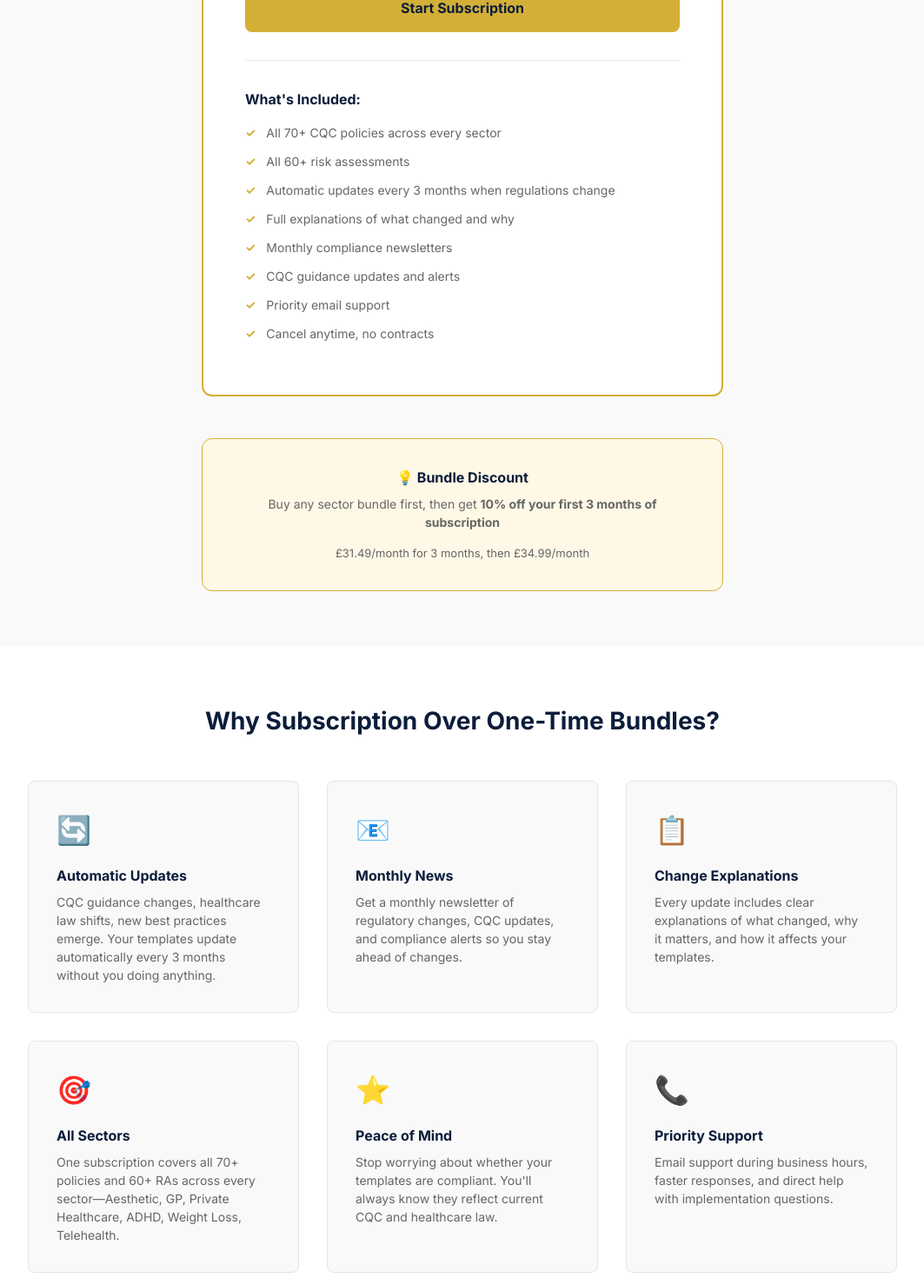
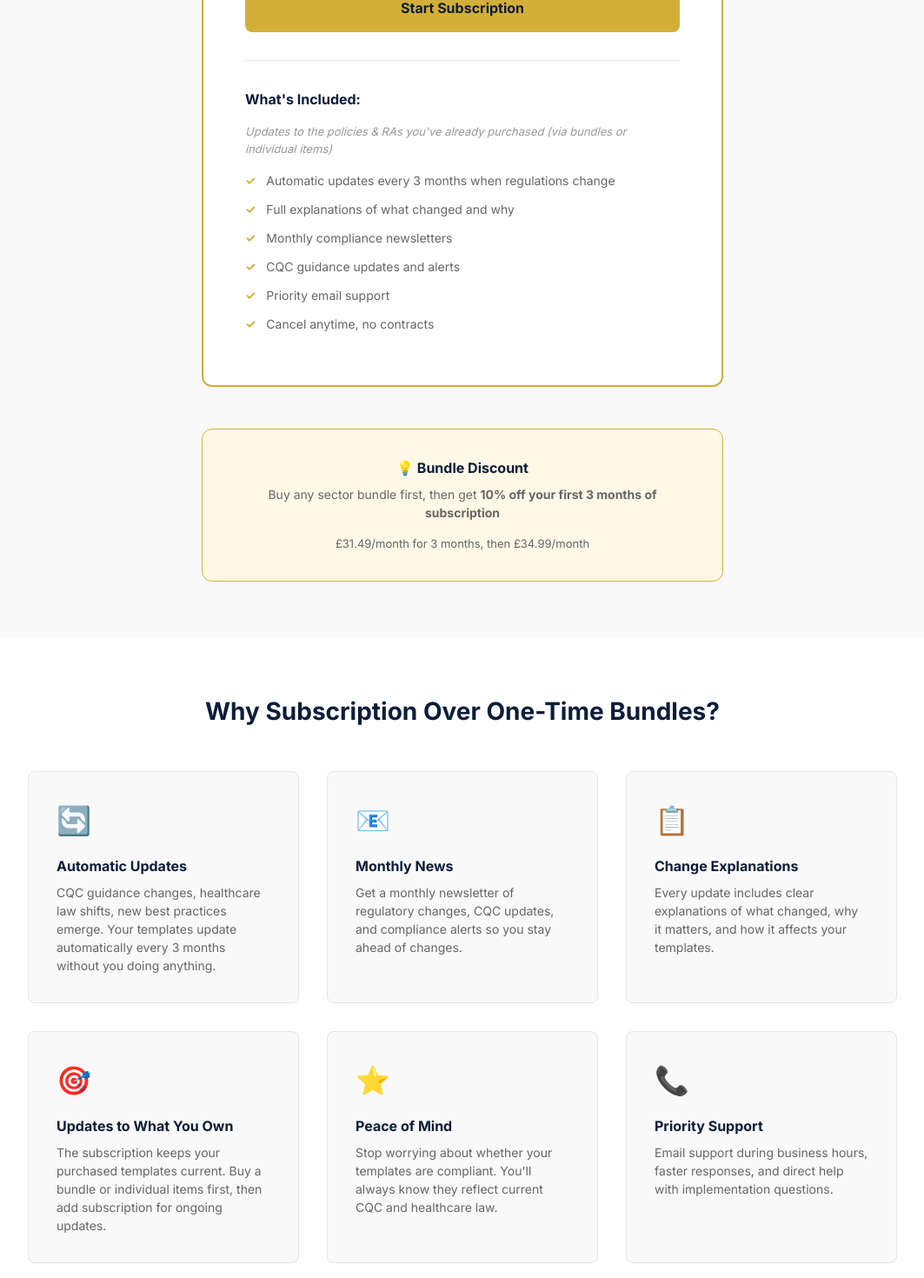
Before and after one commit to AScottCWC/barkerscott-web, a Next.js app: page /subscription in a window 1280 px wide. Shown: the part 777-2247 px from the top of the page at 87% size, without its empty margins (108-1171 px from the left). Built offline with nearby package versions, Linux system fonts and the light colour scheme.

Commit message:
Enhance subscription page with updates information
Added a new paragraph explaining updates to purchased policies and changed the title and description for subscription benefits.

```diff
--- a/app/subscription/page.tsx
+++ b/app/subscription/page.tsx
@@ -83,10 +83,11 @@
               <h3 style={{ fontSize: '16px', fontWeight: '700', color: '#0B1D3A', marginBottom: '1rem' }}>
                 What's Included:
               </h3>
+              <p style={{ fontSize: '13px', color: '#999', marginBottom: '1rem', fontStyle: 'italic' }}>
+                Updates to the policies & RAs you've already purchased (via bundles or individual items)
+              </p>
               <ul style={{ listStyle: 'none', padding: 0, margin: 0 }}>
                 {[
-                  'All 70+ CQC policies across every sector',
-                  'All 60+ risk assessments',
                   'Automatic updates every 3 months when regulations change',
                   'Full explanations of what changed and why',
                   'Monthly compliance newsletters',
@@ -144,8 +145,8 @@
               },
               {
                 icon: '🎯',
-                title: 'All Sectors',
-                desc: 'One subscription covers all 70+ policies and 60+ RAs across every sector—Aesthetic, GP, Private Healthcare, ADHD, Weight Loss, Telehealth.'
+                title: 'Updates to What You Own',
+                desc: 'The subscription keeps your purchased templates current. Buy a bundle or individual items first, then add subscription for ongoing updates.'
               },
               {
                 icon: '⭐',
```
